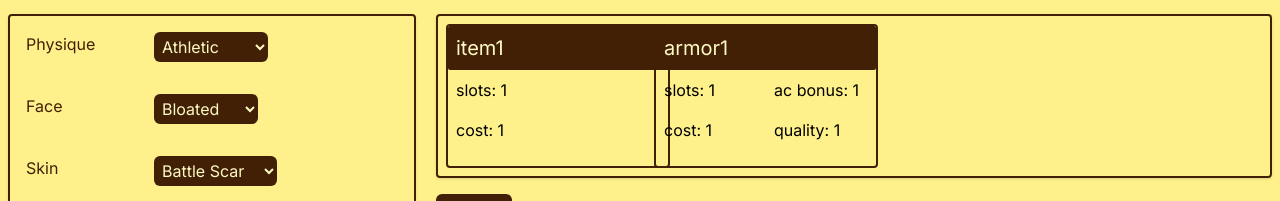
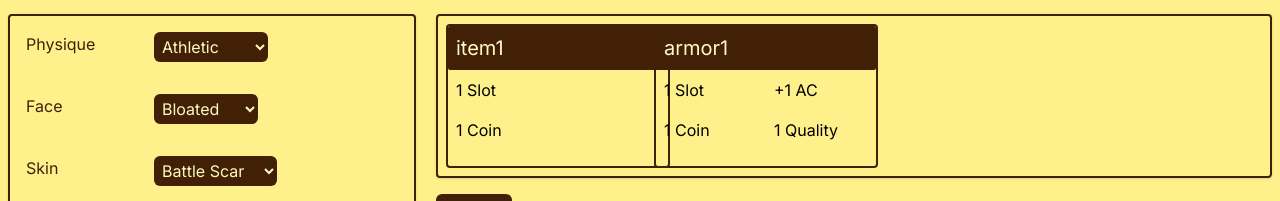
Before and after one commit to mf-andres/knave-charsheet, a Next.js app: page / in a window 1280 px wide. Shown: the part 310-511 px from the top of the page. Built offline with nearby package versions, Linux system fonts and the light colour scheme.

Commit message:
chore: work on item info

```diff
--- a/components/item.tsx
+++ b/components/item.tsx
@@ -24,12 +24,16 @@ const Item: React.FC<ItemProps> = ({ item }) => {
       </div>
       <div className="grid grid-cols-2">
         <div>
-          <div className="p-2">slots: {slots}</div>
-          <div className="p-2">cost: {cost}</div>
+          <div className="p-2">
+            {slots} Slot{"s" ? slots > 1 : ""}
+          </div>
+          <div className="p-2">
+            {cost} Coin{"s" ? cost > 1 : ""}
+          </div>
         </div>
         <div>
-          {acBonus > 0 && <div className="p-2">ac bonus: {acBonus}</div>}
-          {quality > 0 && <div className="p-2">quality: {quality}</div>}
+          {acBonus > 0 && <div className="p-2">+{acBonus} AC</div>}
+          {quality > 0 && <div className="p-2">{quality} Quality</div>}
         </div>
       </div>
     </div>
```
